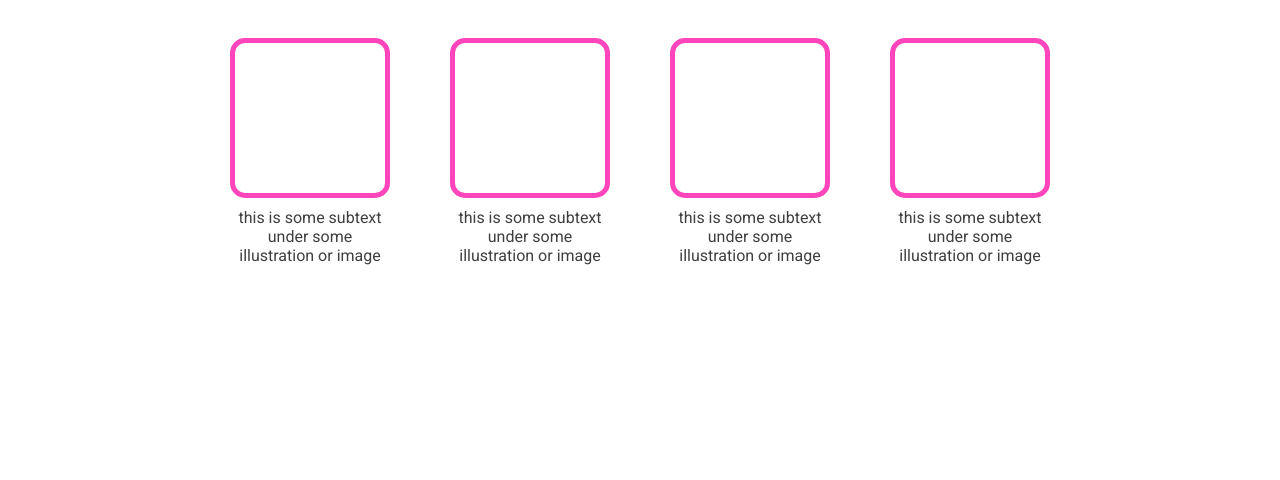
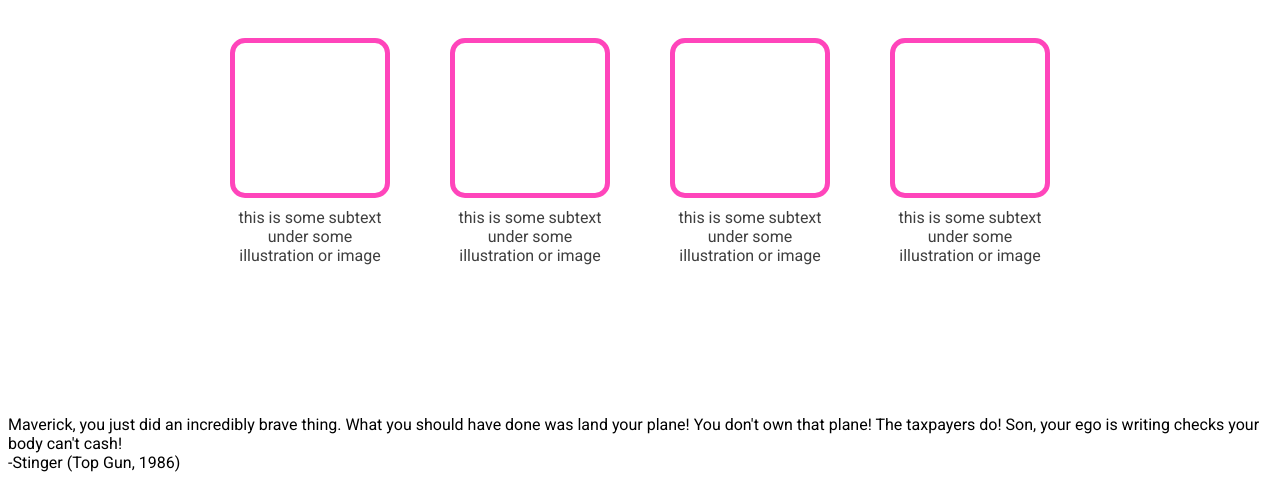
Before and after one commit to ishmumr7/awesome, a plain HTML site: page index.html in a window 1280 px wide. Shown: the part 660-1140 px from the top of the page. Before the commit the page ends 1083 px from the top, so only its background shows below. Drawn offline with Linux system fonts and the light colour scheme.

Commit message:
Add body section 2 html

```diff
--- a/index.html
+++ b/index.html
@@ -62,6 +62,15 @@
                 </div>
             </div>
         </div>
+
+        <div class="quote">
+            <div class="quote-body">
+                Maverick, you just did an incredibly brave thing. What you should have done was land your plane! You don't own that plane! The taxpayers do! Son, your ego is writing checks your body can't cash!
+            </div>
+            <div class="quote-by">
+                -Stinger (Top Gun, 1986)
+            </div>
+        </div>
     </div>
 
 </body>
```
